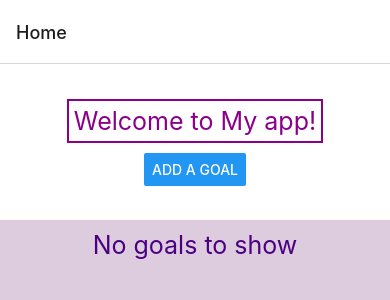
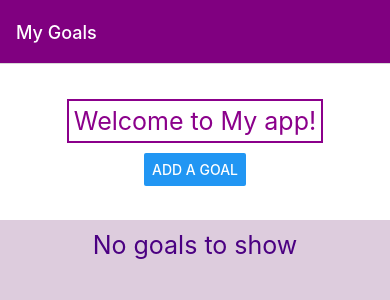
Before and after one commit to J3rrrrry/5520, a React Native app: screen / in a window 390 px wide. Shown: the top 300 px of the page. Built offline with nearby package versions, Linux system fonts and the light colour scheme.

Commit message:
Change title and background colour in home screen

```diff
--- a/App.js
+++ b/App.js
@@ -3,14 +3,20 @@ import Home from "./Components/Home";
 import { NavigationContainer } from "@react-navigation/native";
 import { createNativeStackNavigator } from "@react-navigation/native-stack";
 import GoalDetails from "./Components/GoalDetails";
-
 const Stack = createNativeStackNavigator();
-
 export default function App() {
   return (
     <NavigationContainer>
       <Stack.Navigator>
-        <Stack.Screen name="Home" component={Home} />
+        <Stack.Screen
+          name="Home"
+          component={Home}
+          options={{
+            headerStyle: { backgroundColor: "purple" },
+            headerTintColor: "white",
+            title: "My Goals",
+          }}
+        />
         <Stack.Screen name="Details" component={GoalDetails} />
       </Stack.Navigator>
     </NavigationContainer>
```
